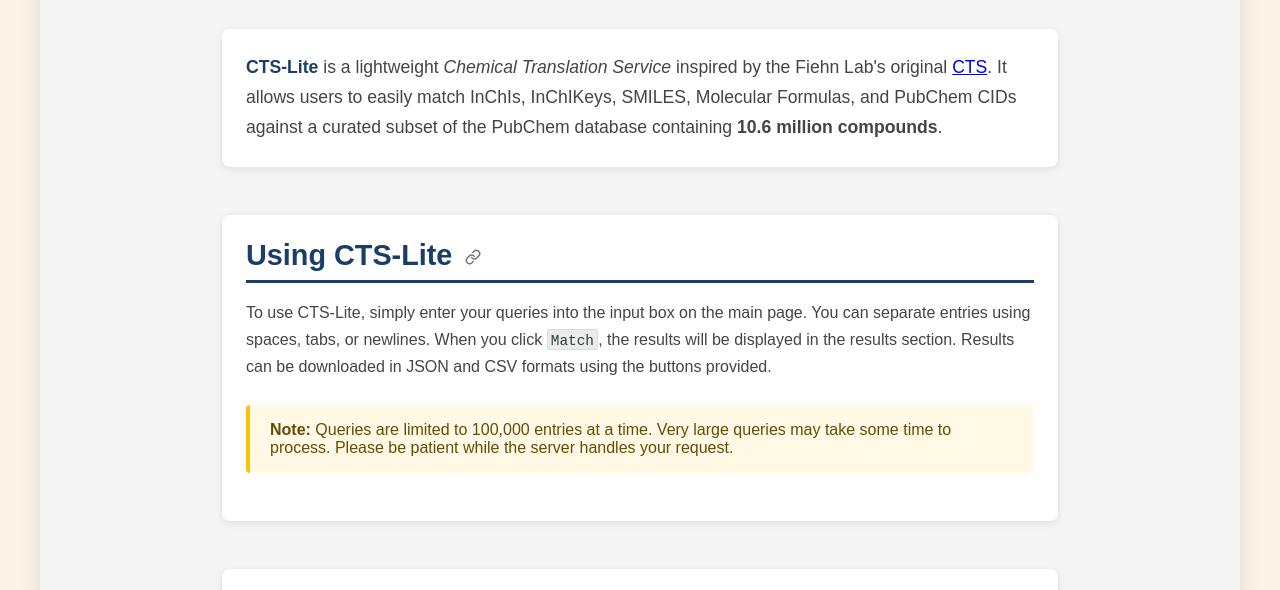
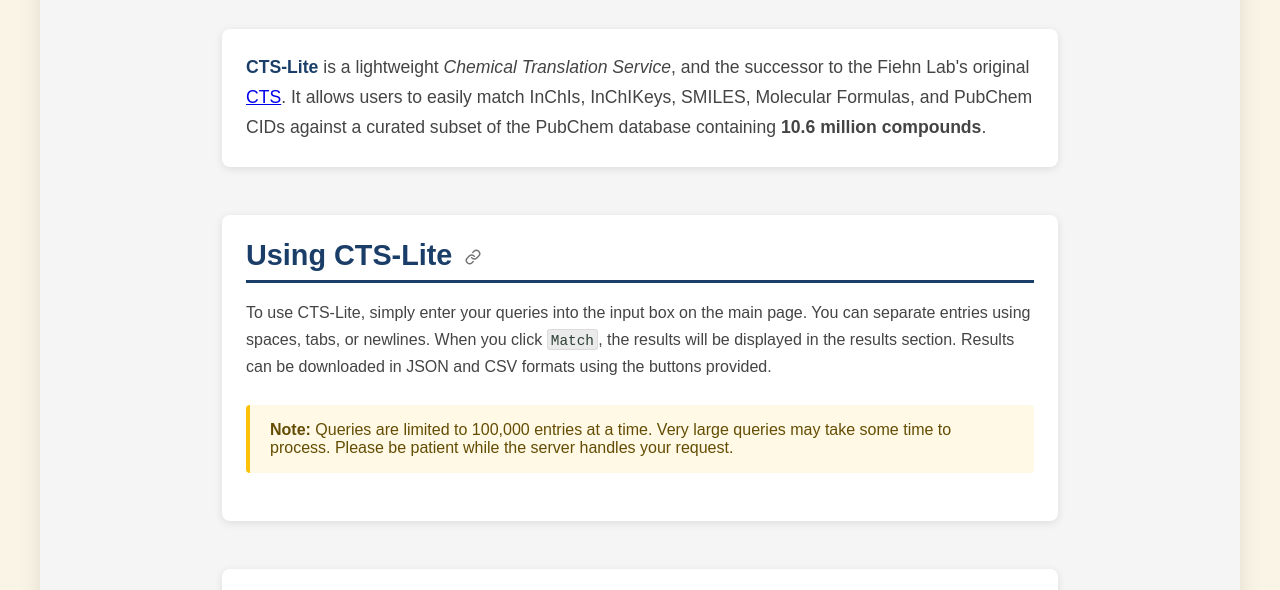
Before and after one commit to metabolomics-us/cts-lite, a plain HTML site: page web/pages/docs.html in a window 1280 px wide. Shown: the part 199-789 px from the top of the page. Drawn offline with Linux system fonts and the light colour scheme.

Commit message:
Move original CTS link in docs from website to publication, since the old service is now dead

```diff
--- a/web/pages/docs.html
+++ b/web/pages/docs.html
@@ -37,7 +37,7 @@
 
             <section class="doc-section">
                 <p class="doc-intro">
-                <strong style="color: #1a3e68">CTS-Lite</strong> is a lightweight <i>Chemical Translation Service</i> inspired by the Fiehn Lab's original <a href="https://cts.fiehnlab.ucdavis.edu/" target="_blank">CTS</a>.
+                <strong style="color: #1a3e68">CTS-Lite</strong> is a lightweight <i>Chemical Translation Service</i>, and the successor to the Fiehn Lab's original <a href="https://pmc.ncbi.nlm.nih.gov/articles/PMC2951090/" target="_blank">CTS</a>.
                 It allows users to easily match InChIs, InChIKeys, SMILES, Molecular Formulas, and PubChem CIDs against a curated subset of the PubChem database containing <b>10.6 million compounds</b>.
                 </p>
             </section>
```
